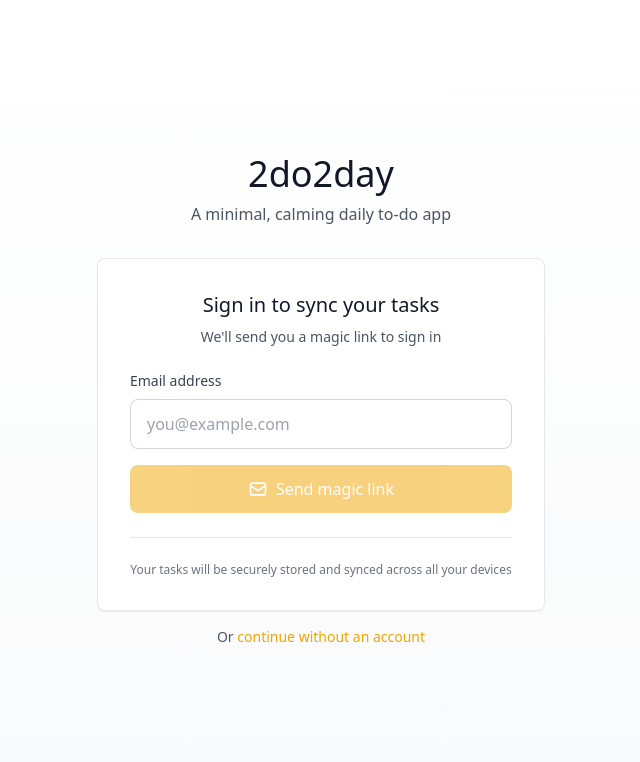
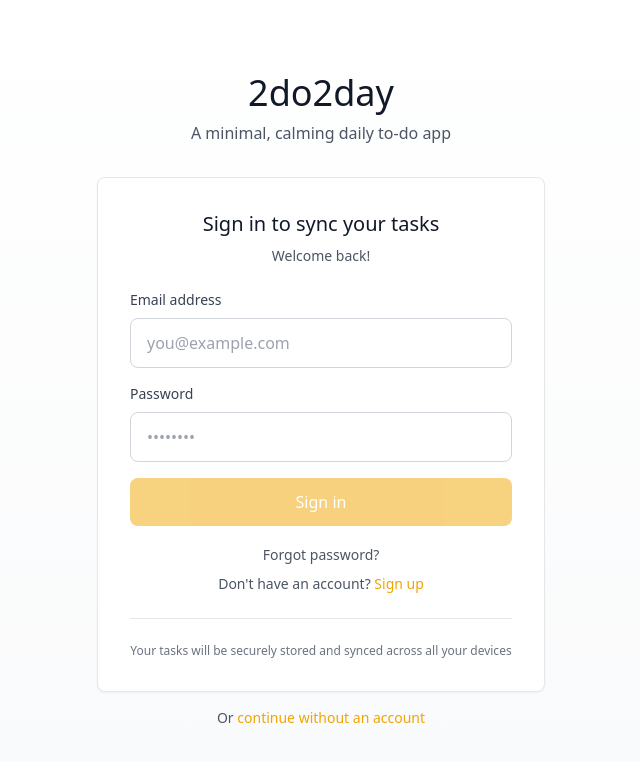
Before and after one commit to hebe/2do2day, a React (Vite) app: page / in a window 1280 px wide. Shown: the top 762 px of the page, without its empty margins (319-959 px from the left). Built offline with nearby package versions, Linux system fonts and the light colour scheme; no server answers.

Commit message:
Update login to use password

```diff
--- a/src/components/AuthView.jsx
+++ b/src/components/AuthView.jsx
@@ -3,11 +3,13 @@ import { supabase } from '../lib/supabase'
 
 function AuthView() {
   const [email, setEmail] = useState('')
+  const [password, setPassword] = useState('')
   const [loading, setLoading] = useState(false)
   const [message, setMessage] = useState(null)
   const [error, setError] = useState(null)
+  const [mode, setMode] = useState('signin') // 'signin', 'signup', 'reset'
 
-  const handleMagicLinkSignIn = async (e) => {
+  const handlePasswordAuth = async (e) => {
     e.preventDefault()
 
     try {
@@ -15,25 +17,55 @@ function AuthView() {
       setError(null)
       setMessage(null)
 
-      // Use production URL in production, localhost in development
+      if (mode === 'signup') {
+        const { error } = await supabase.auth.signUp({
+          email,
+          password,
+        })
+        if (error) throw error
+        setMessage('Account created! You can now sign in.')
+        setMode('signin')
+        setPassword('')
+      } else {
+        const { error } = await supabase.auth.signInWithPassword({
+          email,
+          password,
+        })
+        if (error) throw error
+        // Session will be handled by App.jsx's auth listener
+      }
+    } catch (error) {
+      console.error('Error with auth:', error)
+      setError(error.message)
+    } finally {
+      setLoading(false)
+    }
+  }
+
+  const handlePasswordReset = async (e) => {
+    e.preventDefault()
+
+    try {
+      setLoading(true)
+      setError(null)
+      setMessage(null)
+
       const redirectUrl = import.meta.env.VITE_SITE_URL ||
                          (window.location.hostname === 'localhost'
                            ? window.location.origin
                            : `https://${window.location.hostname}`)
 
-      const { error } = await supabase.auth.signInWithOtp({
-        email,
-        options: {
-          emailRedirectTo: redirectUrl
-        }
+      const { error } = await supabase.auth.resetPasswordForEmail(email, {
+        redirectTo: redirectUrl
       })
 
       if (error) throw error
 
-      setMessage('Check your email for the magic link!')
+      setMessage('Check your email for the password reset link!')
       setEmail('')
+      setMode('signin')
     } catch (error) {
-      console.error('Error signing in:', error)
+      console.error('Error resetting password:', error)
       setError(error.message)
     } finally {
       setLoading(false)
@@ -56,10 +88,14 @@ function AuthView() {
         {/* Sign In Card */}
         <div className="bg-white dark:bg-gray-800 rounded-lg shadow-sm border border-calm-200 dark:border-gray-700 p-8">
           <h2 className="text-xl font-medium text-gray-900 dark:text-gray-100 mb-2 text-center">
-            Sign in to sync your tasks
+            {mode === 'reset' ? 'Reset your password' : mode === 'signup' ? 'Create an account' : 'Sign in to sync your tasks'}
           </h2>
           <p className="text-sm text-gray-600 dark:text-gray-400 mb-6 text-center">
-            We'll send you a magic link to sign in
+            {mode === 'reset'
+              ? "We'll send you a password reset link"
+              : mode === 'signup'
+              ? 'Your tasks will be synced across all your devices'
+              : 'Welcome back!'}
           </p>
 
           {message && (
@@ -74,7 +110,7 @@ function AuthView() {
             </div>
           )}
 
-          <form onSubmit={handleMagicLinkSignIn} className="space-y-4">
+          <form onSubmit={mode === 'reset' ? handlePasswordReset : handlePasswordAuth} className="space-y-4">
             <div>
               <label htmlFor="email" className="block text-sm font-medium text-gray-700 dark:text-gray-300 mb-2">
                 Email address
@@ -91,26 +127,90 @@ function AuthView() {
               />
             </div>
 
+            {mode !== 'reset' && (
+              <div>
+                <label htmlFor="password" className="block text-sm font-medium text-gray-700 dark:text-gray-300 mb-2">
+                  Password
+                </label>
+                <input
+                  id="password"
+                  type="password"
+                  value={password}
+                  onChange={(e) => setPassword(e.target.value)}
+                  placeholder="••••••••"
+                  required
+                  disabled={loading}
+                  minLength={6}
+                  className="w-full px-4 py-3 border border-gray-300 dark:border-gray-600 rounded-lg focus:outline-none focus:border-[#F0A500] transition-colors bg-white dark:bg-gray-700 text-gray-900 dark:text-gray-100 disabled:opacity-50"
+                />
+                {mode === 'signup' && (
+                  <p className="text-xs text-gray-500 dark:text-gray-400 mt-1">
+                    Minimum 6 characters
+                  </p>
+                )}
+              </div>
+            )}
+
             <button
               type="submit"
-              disabled={loading || !email}
+              disabled={loading || !email || (mode !== 'reset' && !password)}
               className="w-full flex items-center justify-center gap-2 px-4 py-3 bg-[#F0A500] text-white rounded-lg hover:bg-[#D89400] transition-colors disabled:opacity-50 disabled:cursor-not-allowed font-medium"
             >
               {loading ? (
                 <>
                   <div className="w-5 h-5 border-2 border-white border-t-transparent rounded-full animate-spin"></div>
-                  Sending magic link...
+                  {mode === 'reset' ? 'Sending reset link...' : mode === 'signup' ? 'Creating account...' : 'Signing in...'}
                 </>
               ) : (
                 <>
-                  <svg className="w-5 h-5" fill="none" stroke="currentColor" viewBox="0 0 24 24">
-                    <path strokeLinecap="round" strokeLinejoin="round" strokeWidth={2} d="M3 8l7.89 5.26a2 2 0 002.22 0L21 8M5 19h14a2 2 0 002-2V7a2 2 0 00-2-2H5a2 2 0 00-2 2v10a2 2 0 002 2z" />
-                  </svg>
-                  Send magic link
+                  {mode === 'reset' ? 'Send reset link' : mode === 'signup' ? 'Create account' : 'Sign in'}
                 </>
               )}
             </button>
           </form>
+
+          {/* Mode switching */}
+          <div className="mt-4 text-center space-y-2">
+            {mode === 'signin' && (
+              <>
+                <button
+                  onClick={() => {
+                    setMode('reset')
+                    setError(null)
+                    setMessage(null)
+                  }}
+                  className="text-sm text-gray-600 dark:text-gray-400 hover:text-[#F0A500] dark:hover:text-[#F0A500]"
+                >
+                  Forgot password?
+                </button>
+                <div className="text-sm text-gray-600 dark:text-gray-400">
+                  Don't have an account?{' '}
+                  <button
+                    onClick={() => {
+                      setMode('signup')
+                      setError(null)
+                      setMessage(null)
+                    }}
+                    className="text-[#F0A500] hover:text-[#D89400] font-medium"
+                  >
+                    Sign up
+                  </button>
+                </div>
+              </>
+            )}
+            {(mode === 'signup' || mode === 'reset') && (
+              <button
+                onClick={() => {
+                  setMode('signin')
+                  setError(null)
+                  setMessage(null)
+                }}
+                className="text-sm text-gray-600 dark:text-gray-400 hover:text-[#F0A500] dark:hover:text-[#F0A500]"
+              >
+                Back to sign in
+              </button>
+            )}
+          </div>
 
           <div className="mt-6 pt-6 border-t border-gray-200 dark:border-gray-700">
             <p className="text-xs text-gray-500 dark:text-gray-400 text-center">
```
